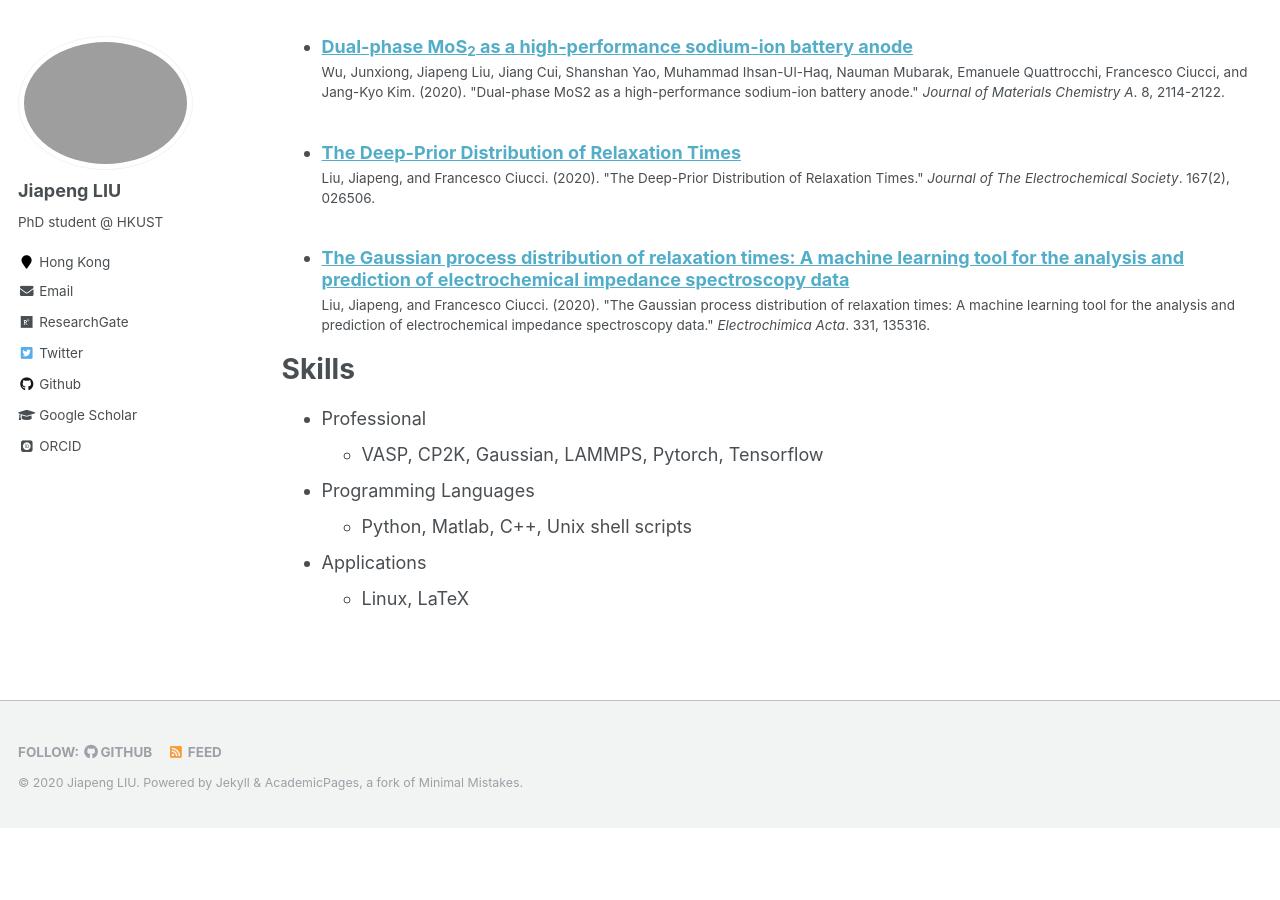
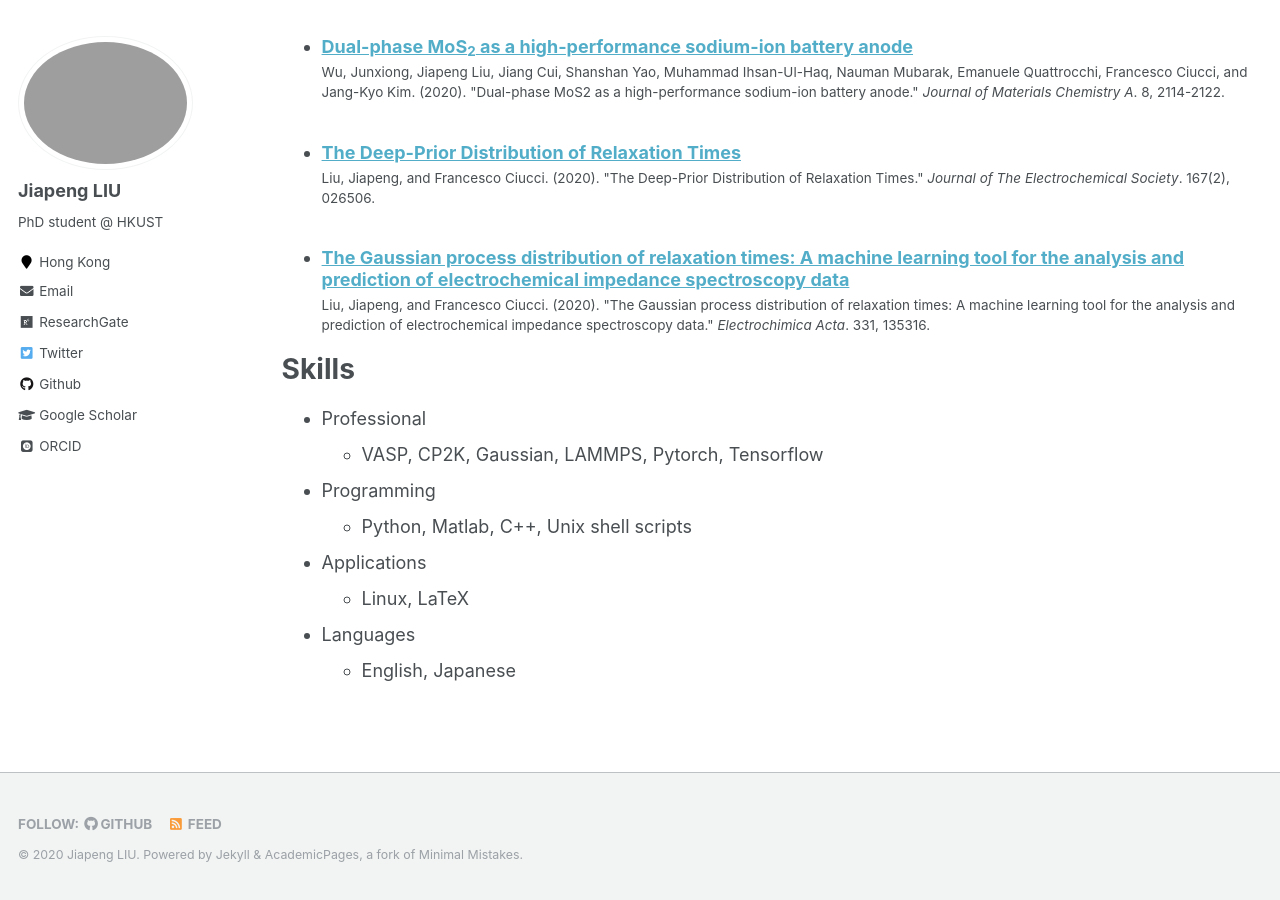
Before and after one commit to jiapeng-liu/jiapeng-liu.github.io, a Jekyll site: the page built from _pages/cv.md, in a window 1280 px wide and 900 px high, scrolled down 2120 px. Built offline with Jekyll 4.4.1, drawn with Linux system fonts in a browser that asks for light colours; some web fonts are replaced; before the commit the page ends 2948 px from its top, so only the background shows below that.

Commit message:
update cv

```diff
--- a/_pages/cv.md
+++ b/_pages/cv.md
@@ -56,10 +56,12 @@ Skills
 ======
 * Professional
   *  VASP, CP2K, Gaussian, LAMMPS, Pytorch, Tensorflow
-* Programming Languages
+* Programming
   * Python, Matlab, C++, Unix shell scripts
 * Applications
   * Linux, LaTeX
+* Languages
+  * English, Japanese
 
 <!---Talks
 #======
```
